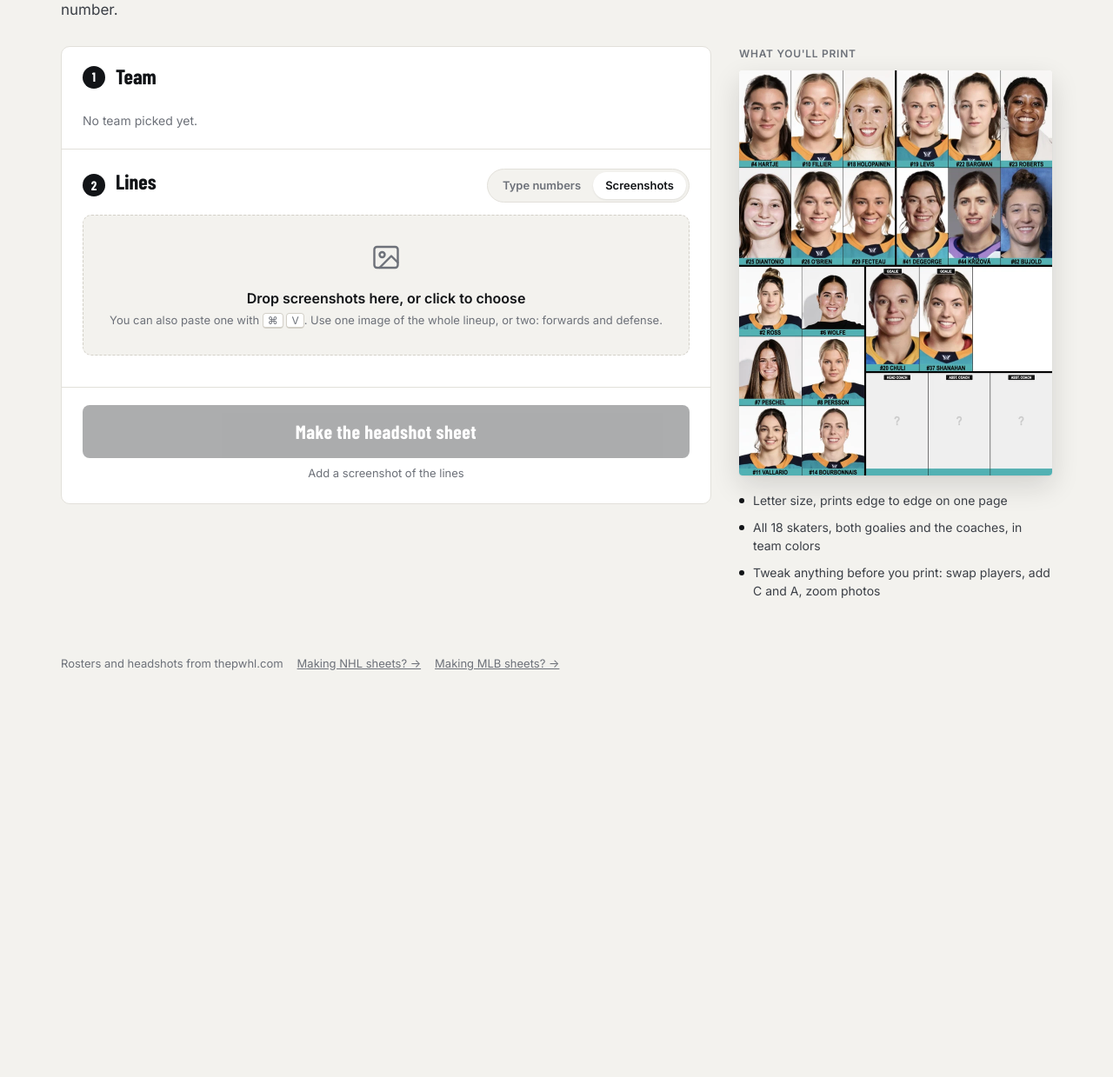
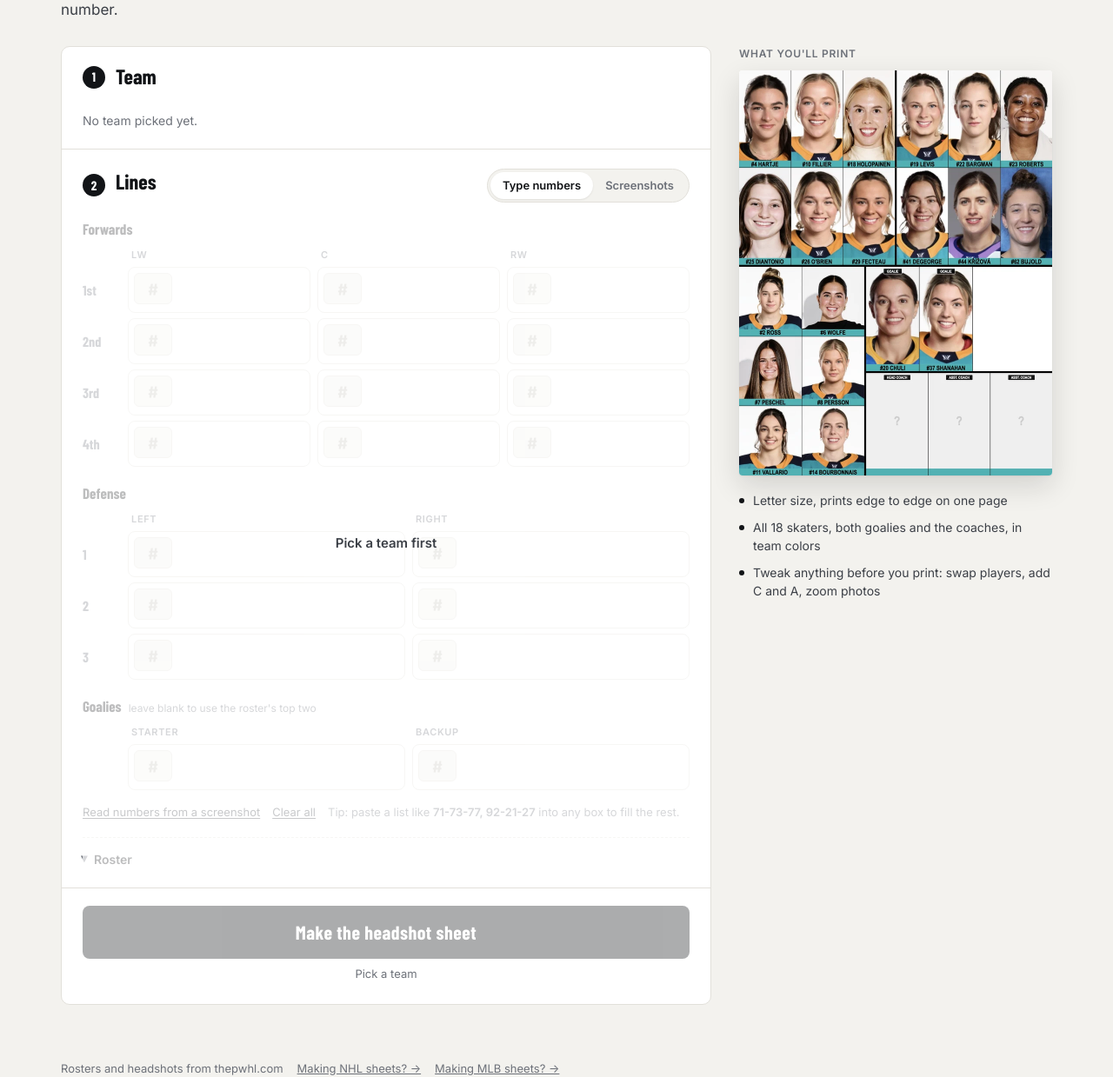
Before and after one commit to plasticfrog/nhl-lineup-generator, a Flask app: page /pwhl in a window 1280 px wide. Shown: the part 288-1527 px from the top of the page at 87% size. Before the commit the page ends 1059 px from the top, so only its background shows below. Run offline with Flask 3, Linux system fonts and the light colour scheme; parts of the project's set-up code (start-up, migrations or seed data) failed here and were passed over; some web fonts are replaced.

Commit message:
Builder: open on Type numbers; remove players with ✕ or by clicking them again in the roster; drag spots to swap
Co-Authored-By: Claude Opus 5.5 <noreply@anthropic.com>

```diff
--- a/static/site.css
+++ b/static/site.css
@@ -107,6 +107,14 @@ img { display: block; }
 .slot.dupe { border-color: var(--warn); background: #fdf8ef; }
 .slot.dupe .meta { color: var(--warn); }
 .slot.empty .face, .slot.bad .face { visibility: hidden; }
+.slot { position: relative; }
+.slot[draggable="true"] { cursor: grab; }
+.slot.dragging { opacity: .4; }
+.slot.drop-target { border-color: var(--accent); box-shadow: 0 0 0 2px var(--accent); }
+.slot-x { position: absolute; top: 4px; right: 4px; width: 20px; height: 20px; border-radius: 50%; border: 0; background: transparent; color: var(--muted); font-size: 12px; line-height: 20px; text-align: center; padding: 0; display: none; }
+.slot-x:hover { background: var(--paper); color: var(--bad); }
+.slot:not(.empty) .slot-x { display: block; }
+.slot:not(.empty) .meta { padding-right: 18px; }
 
 .builder-tools { display: flex; gap: 14px; flex-wrap: wrap; margin-top: 16px; font-size: 13px; color: var(--muted); align-items: center; }
 .builder-tools .linkish { font-size: 13px; }
@@ -125,7 +133,9 @@ img { display: block; }
 .chip b { font-family: var(--display); font-size: 15px; }
 .chip .no-photo { width: 22px; height: 22px; border-radius: 50%; background: var(--line); flex-shrink: 0; }
 .chip:hover { border-color: var(--ink-2); }
-.chip.used { opacity: .4; }
+.chip.used { border-color: var(--accent); background: color-mix(in srgb, var(--accent) 10%, #fff); }
+.chip.used::after { content: '✓'; font-weight: 700; color: var(--accent); margin-left: 2px; }
+.chip.used:hover::after { content: '✕'; color: var(--bad); }
 
 .locked { position: relative; }
 .locked > .lock-note { display: none; }
@@ -220,6 +230,8 @@ kbd { font-family: var(--body); font-size: 12px; border: 1px solid var(--line-2)
     .slot .last { font-size: 12px; }
     .slot .meta { display: none; }
     .slot.bad .meta, .slot.dupe .meta { display: block; }
+    .slot-x { top: auto; bottom: 2px; right: 2px; width: 18px; height: 18px; line-height: 18px; }
+    .slot:not(.empty) .meta { padding-right: 0; }
     .thumbs { grid-template-columns: minmax(0, 1fr); }
     .matchup { grid-template-columns: minmax(0, 1fr); }
     .at { padding: 0; text-align: center; }
--- a/templates/index.html
+++ b/templates/index.html
@@ -150,7 +150,7 @@ const prefs = (() => { try { return JSON.parse(localStorage.getItem(PREFS_KEY))
 const savePrefs = () => { try { localStorage.setItem(PREFS_KEY, JSON.stringify(prefs)); } catch (e) {} };
 
 let team = null, roster = null, byNum = {}, rosterReq = 0;
-let mode = new URLSearchParams(location.search).get('mode') === 'numbers' ? 'numbers' : (prefs.mode || 'shots');
+let mode = new URLSearchParams(location.search).get('mode') === 'shots' ? 'shots' : 'numbers';   // always start on Type numbers
 let shots = [];   // { file, url, role: 'whole' | 'forwards' | 'defense' }
 let busy = false;
 
@@ -249,7 +249,7 @@ function buildSlots() {
             for (let c = 0; c < per; c++) {
                 const i = r * per + c;
                 const el = document.createElement('label'); el.className = 'slot empty';
-                el.innerHTML = `<input inputmode="numeric" maxlength="2" placeholder="#" aria-label="${group} ${place(group, i)} slot ${c + 1}"><span class="face"></span><span class="meta"></span><span class="last"></span>`;
+                el.innerHTML = `<input inputmode="numeric" maxlength="2" placeholder="#" aria-label="${group} ${place(group, i)} slot ${c + 1}"><span class="face"></span><span class="meta"></span><span class="last"></span><button type="button" class="slot-x" aria-label="Remove from this spot" title="Remove">✕</button>`;
                 wrap.appendChild(el);
                 const input = el.querySelector('input');
                 const entry = { group, i, el, input };
@@ -257,6 +257,24 @@ function buildSlots() {
                 input.addEventListener('input', () => onSlotInput(entry));
                 input.addEventListener('keydown', e => onSlotKey(e, entry));
                 input.addEventListener('paste', e => onSlotPaste(e, entry));
+                el.querySelector('.slot-x').addEventListener('click', e => { e.preventDefault(); e.stopPropagation(); setSlot(entry, ''); });
+                // Drag a filled spot onto another to swap them (or onto an empty one to move)
+                el.addEventListener('dragstart', e => {
+                    if (!slots[group][i] || e.target === input) { e.preventDefault(); return; }
+                    dragFrom = entry; el.classList.add('dragging'); e.dataTransfer.effectAllowed = 'move';
+                    e.dataTransfer.setData('text/plain', slots[group][i]);
+                });
+                el.addEventListener('dragend', () => { el.classList.remove('dragging'); dragFrom = null; document.querySelectorAll('.slot.drop-target').forEach(x => x.classList.remove('drop-target')); });
+                el.addEventListener('dragover', e => { if (dragFrom && dragFrom !== entry) { e.preventDefault(); el.classList.add('drop-target'); } });
+                el.addEventListener('dragleave', () => el.classList.remove('drop-target'));
+                el.addEventListener('drop', e => {
+                    e.preventDefault(); el.classList.remove('drop-target');
+                    if (!dragFrom || dragFrom === entry) return;
+                    const a = slots[dragFrom.group][dragFrom.i];
+                    slots[dragFrom.group][dragFrom.i] = slots[group][i];
+                    slots[group][i] = a;
+                    saveSlots(); renderBuilder(); refresh();
+                });
             }
         });
     }
@@ -283,6 +301,13 @@ function onSlotKey(e, entry) {
     } else if (e.key === 'ArrowLeft' && entry.input.selectionStart === 0 && idx > 0) {
         e.preventDefault(); slotEls[idx - 1].input.focus();
     }
+}
+
+let dragFrom = null;
+
+function setSlot(entry, value) {
+    slots[entry.group][entry.i] = value;
+    saveSlots(); renderBuilder(); refresh();
 }
 
 function focusNext(entry) {
@@ -323,6 +348,7 @@ function renderBuilder() {
         const p = byNum[v];
         const last = el.querySelector('.last'), meta = el.querySelector('.meta'), face = el.querySelector('.face');
         el.className = 'slot';
+        el.draggable = !!v;
         if (!v) { el.classList.add('empty'); last.textContent = ''; meta.textContent = ''; continue; }
         if (!roster || roster.error) { el.classList.add('empty'); last.textContent = ''; meta.textContent = ''; continue; }
         if (!p) {
@@ -343,20 +369,30 @@ function renderRoster() {
     body.innerHTML = groups.map(([title, list, target]) => {
         const withNum = list.filter(p => p.number).sort((a, b) => a.last.localeCompare(b.last));
         return `<div class="roster-group"><h4>${title}</h4><div class="chips">${withNum.map(p =>
-            `<button type="button" class="chip" data-num="${p.number}" data-target="${target}" title="Add ${p.first} ${p.last}">${p.headshot ? `<img src="${p.headshot}" alt="" loading="lazy">` : '<span class="no-photo"></span>'}<b>${p.number}</b>${p.last}</button>`).join('')}</div></div>`;
+            `<button type="button" class="chip" data-num="${p.number}" data-target="${target}" data-name="${p.first} ${p.last}">${p.headshot ? `<img src="${p.headshot}" alt="" loading="lazy">` : '<span class="no-photo"></span>'}<b>${p.number}</b>${p.last}</button>`).join('')}</div></div>`;
     }).join('');
     const noNum = [...roster.forwards, ...roster.defensemen, ...roster.goalies].filter(p => !p.number).length;
-    $('roster-count').textContent = `· click a player to add him to the next open spot${noNum ? ` · ${noNum} without a number yet not shown` : ''}`;
+    $('roster-count').textContent = `· click a player to add or remove them${noNum ? ` · ${noNum} without a number yet not shown` : ''}`;
     body.querySelectorAll('.chip').forEach(c => c.addEventListener('click', () => addFromRoster(c.dataset.num, c.dataset.target)));
     renderRosterUsed();
 }
 
 function renderRosterUsed() {
     const used = new Set(Object.values(slots).flat().filter(Boolean));
-    document.querySelectorAll('#roster-body .chip').forEach(c => c.classList.toggle('used', used.has(c.dataset.num)));
+    document.querySelectorAll('#roster-body .chip').forEach(c => {
+        const on = used.has(c.dataset.num);
+        c.classList.toggle('used', on);
+        c.title = `${on ? 'Remove' : 'Add'} ${c.dataset.name}`;
+        c.setAttribute('aria-pressed', on);
+    });
 }
 
 function addFromRoster(num, target) {
+    // Already in the lineup: clicking again takes them out
+    if (Object.values(slots).some(list => list.includes(num))) {
+        for (const g of Object.keys(slots)) slots[g] = slots[g].map(v => v === num ? '' : v);
+        saveSlots(); renderBuilder(); refresh(); return;
+    }
     const order = target === 'goalies' ? ['goalies'] : [target, target === 'forwards' ? 'defense' : 'forwards'];
     for (const g of order) {
         const i = slots[g].indexOf('');
```
